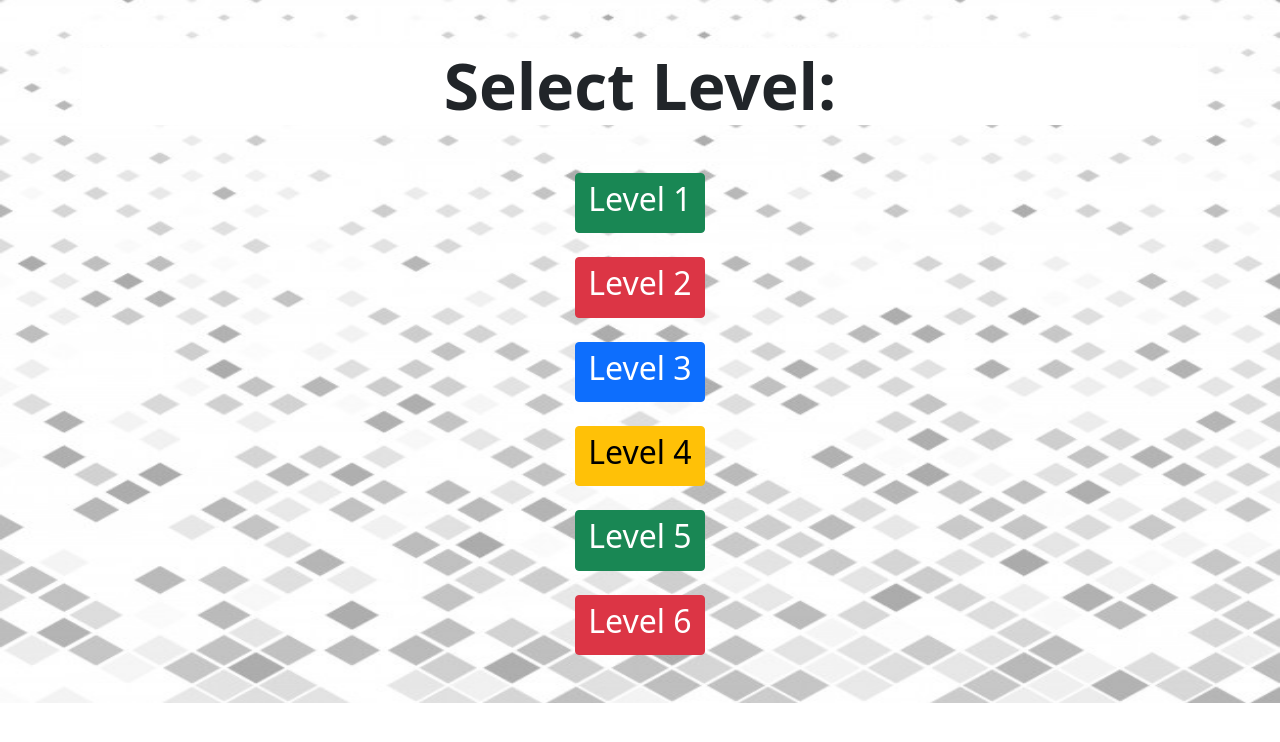
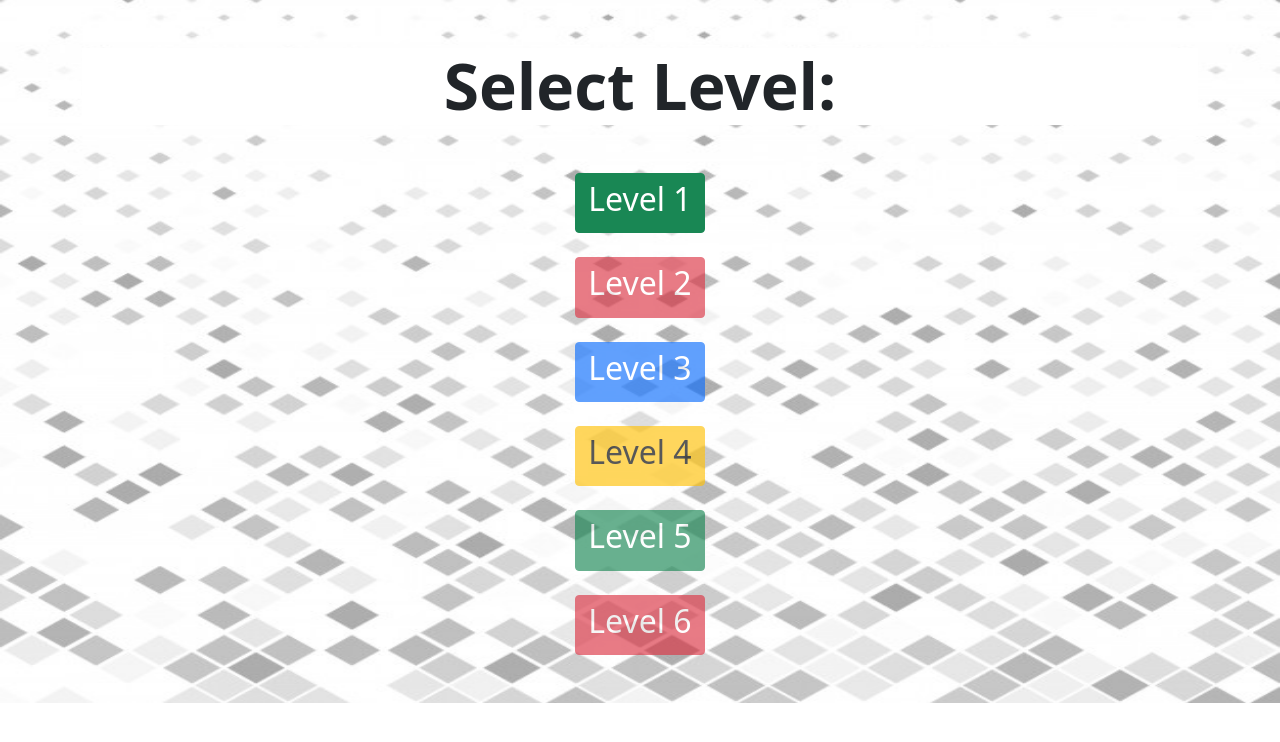
Before and after one commit to sharmashish/HushTiles, a plain HTML site: page levels.html in a window 1280 px wide. Drawn offline with nearby package versions, Linux system fonts and the light colour scheme; files whose address does not match are found by name.

Commit message:
button disable

```diff
--- a/levels.html
+++ b/levels.html
@@ -17,11 +17,11 @@
         <h1 class="mt-4 mb-4" style="font-size: 4rem; background-color: white;"><b>Select Level:</b></h1>
         <div>
             <a href="game.html"><button class="btn btn-success mt-4"><h2>Level 1</h2></button></a> <br>
-            <a href="game.html"><button class="btn btn-danger mt-4""><h2>Level 2</h2></button></a> <br>
-            <a href="game.html"><button class="btn btn-primary mt-4" "><h2>Level 3</h2></button></a> <br>
-            <a href="game.html"><button class="btn btn-warning mt-4" "><h2>Level 4</h2></button></a> <br>
-            <a href="game.html"><button class="btn btn-success mt-4"><h2>Level 5</h2></button></a> <br>
-            <a href="game.html"><button class="btn btn-danger mt-4""><h2>Level 6</h2></button></a> <br>
+            <a href="game.html"><button class="btn btn-danger mt-4" disabled><h2>Level 2</h2></button></a> <br>
+            <a href="game.html"><button class="btn btn-primary mt-4" disabled ><h2>Level 3</h2></button></a> <br>
+            <a href="game.html"><button class="btn btn-warning mt-4" disabled ><h2>Level 4</h2></button></a> <br>
+            <a href="game.html"><button class="btn btn-success mt-4" disabled><h2>Level 5</h2></button></a> <br>
+            <a href="game.html"><button class="btn btn-danger mt-4" disabled><h2>Level 6</h2></button></a> <br>
         </div>
         <br>
         <br>
--- a/script.js
+++ b/script.js
@@ -76,7 +76,7 @@ $(window).load(function () {
         score++;
         $('#score').text(score);
 
-        if(score == 20){
+        if(score == 25){
           alert("Level 1 Completed");
           document.getElementById("demo").innerHTML="Hello";
         }
```
